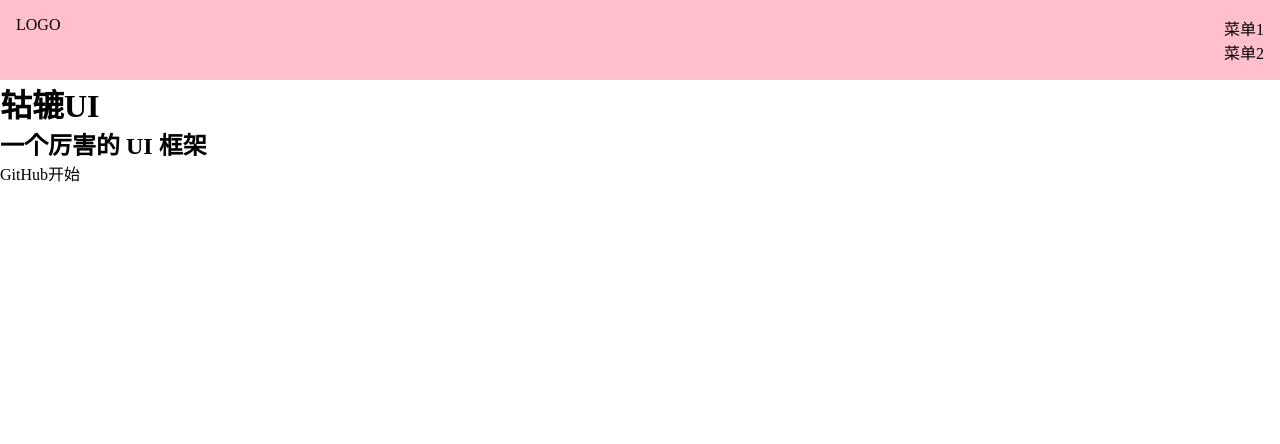
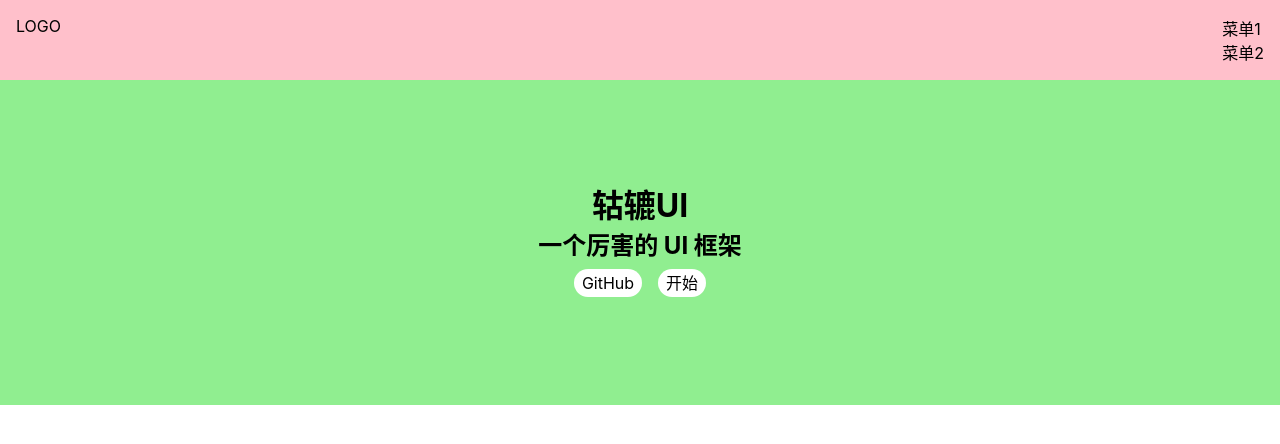
Before and after one commit to wangzhou7/lunzi-ui-2, a Vue app: page / in a window 1280 px wide. Shown: the top 444 px of the page. Built offline with nearby package versions, Linux system fonts and the light colour scheme.

Commit message:
初始化aside的html

```diff
--- a/src/components/Topnav.vue
+++ b/src/components/Topnav.vue
@@ -27,7 +27,7 @@
     margin-right: auto;
   }
   > .menu {
-    display: flex;
+    display:flex;
     white-space: nowrap;
     flex-wrap: nowrap;
     > li {
--- a/src/index.scss
+++ b/src/index.scss
@@ -12,5 +12,12 @@ a {
   color: inherit;
   &:hover {
     border-bottom: 1px solid;
+    cursor: pointer;
   }
 }
+body {
+  font-size: 16px;
+  // 为什么这样写 font-family
+  // 答案见 https://github.com/zenozeng/fonts.css/
+  font-family: -apple-system, "Noto Sans", "Helvetica Neue", Helvetica, "Nimbus Sans L", Arial, "Liberation Sans", "PingFang SC", "Hiragino Sans GB", "Noto Sans CJK SC", "Source Han Sans SC", "Source Han Sans CN", "Microsoft YaHei", "Wenquanyi Micro Hei", "WenQuanYi Zen Hei", "ST Heiti", SimHei, "WenQuanYi Zen Hei Sharp", sans-serif;
+}
--- a/src/views/Doc.vue
+++ b/src/views/Doc.vue
@@ -1,21 +1,34 @@
-
 <template>
     <div>
-        <Topnav/>
+        <Topnav />
         <div class="content">
-            <aside>边栏</aside>
+            <aside>
+                <h2>组件列表</h2>
+                <ol>
+                    <li>
+                        <router-link to="/doc/swich">Switch 组件</router-link>
+                    </li>
+                    <li>
+                        <router-link to="/doc/button">Button 组件</router-link>
+                    </li>
+                    <li>
+                        <router-link to="/doc/dialog">Dialog 组件</router-link>
+                    </li>
+                    <li>
+                        <router-link to="/doc/tabs">Tabs 组件</router-link>
+                    </li>
+                </ol>
+            </aside>
             <main>主内容</main>
         </div>
     </div>
 </template>
 
 <script lang="ts">
-import Topnav from '../components/Topnav.vue'
+import Topnav from "../components/Topnav.vue"
 export default {
-  components: {Topnav}
+    components: { Topnav }
 }
 </script>
 
-<style lang="scss" scoped>
-
-</style>
+<style lang="scss" scoped></style>
--- a/src/views/Home.vue
+++ b/src/views/Home.vue
@@ -1,28 +1,46 @@
-
 <template>
   <div>
-        <topnav/>
+    <topnav />
     <div class="banner">
       <h1>轱辘UI</h1>
       <h2>一个厉害的 UI 框架</h2>
       <p class="actions">
-              <a href="">GitHub</a>
-              <a href="">开始</a>
+        <a href="https://github.">GitHub</a>
+        <router-link to = '/doc'>开始</router-link>
       </p>
     </div>
   </div>
 </template>
 
-
-
 <script lang="ts">
-    import Topnav from '../components/Topnav.vue'
+import Topnav from "../components/Topnav.vue"
 export default {
-      components:{Topnav}
+  components: { Topnav }
 }
 </script>
 
+<style lang="scss" scoped>
+.banner {
+  padding: 100px 0;
+  display: flex;
+  justify-content: center;
+  align-items: center;
+  flex-direction: column;
+  background: lightgreen;
 
-<style lang="scss" scoped>
+  >.actions {
+    padding: 8px 0;
 
+    a {
+      margin: 0 8px;
+      background: #fff;
+      display: inline-block;
+      $h: 28px;
+      height: $h;
+      line-height: $h;
+      border-radius: $h/2;
+      padding: 0 8px;
+    }
+  }
+}
 </style>
```
Lines whose indentation alone changed are shown as unchanged.
